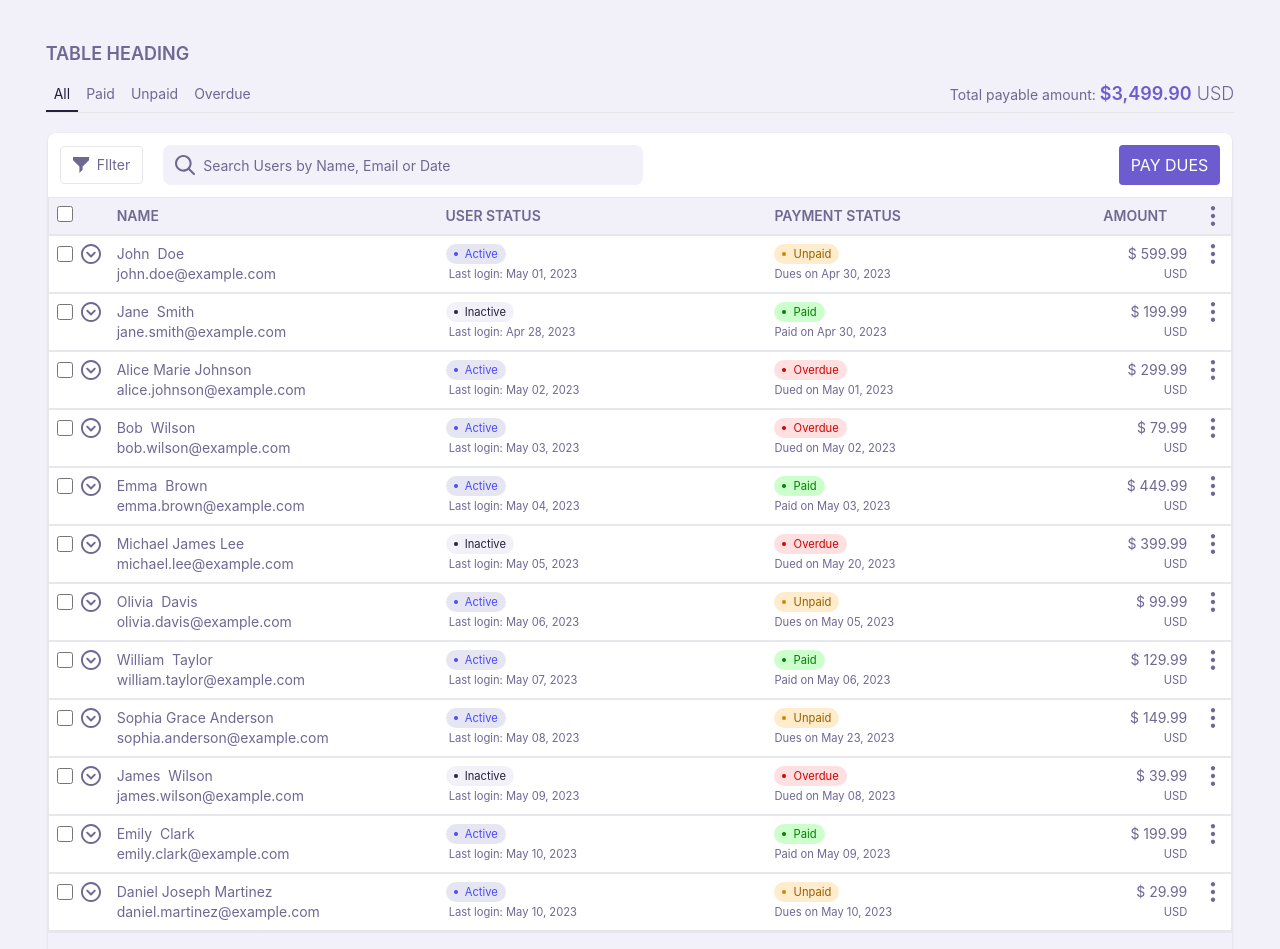
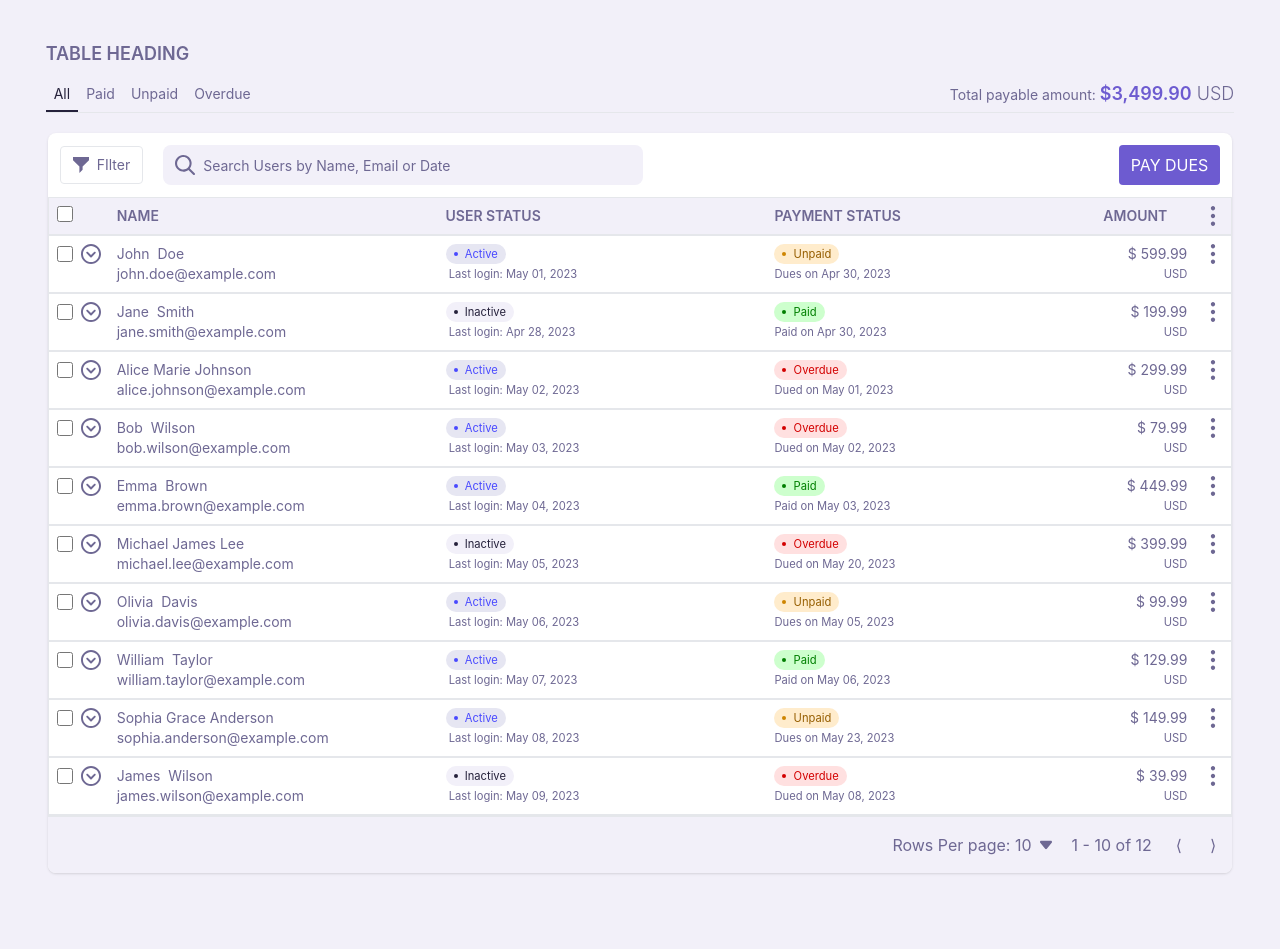
Before and after one commit to ccanokwuru/chisom-scelloo-test, a Vue app: page / in a window 1280 px wide. Shown: the top 949 px of the page. After the commit the page ends 913 px from the top, so only its background shows below. Built offline with nearby package versions, Linux system fonts and the light colour scheme.

Commit message:
fixed pagination

```diff
--- a/src/App.vue
+++ b/src/App.vue
@@ -24,7 +24,8 @@ const page = computed(() => route.value.query?.page?.toString())
 const table = ref<HTMLDivElement>()
 
 const active_tab = ref<string | undefined>(tab.value ?? tabs[0].name)
-const active_page = ref<string | number | undefined>(page.value ?? 1)
+const current_page = ref(Number(page.value ?? 1))
+const row_count = ref(10)
 const {
   filterUsers,
   filterUsersByStatus,
@@ -43,12 +44,13 @@ const all_users_selected = ref(false)
 const changeTab = (t?: string) => {
   const f = t as UserInventory['paymentStatus'] | 'all' | undefined
   active_tab.value = f
-  router.push({ ...route.value, query: { ...route.value.query, tab: t } })
+  router.push({ ...route.value, query: { ...route.value.query, tab: t, page: undefined } })
+  current_page.value = 1
   filterUsers(f)
   reset()
 }
-const changepage = (p?: string | number) => {
-  active_page.value = p
+const changePage = (p?: number) => {
+  current_page.value = p ?? 1
   router.push({ ...route.value, query: { ...route.value.query, page: p } })
   reset()
 }
@@ -165,6 +167,7 @@ watch(search, (current, old) => {
         />
         <UserRow
           v-for="(user, idx) in users"
+          v-show="idx + 1 <= row_count * current_page && idx + 1 > row_count * (current_page - 1)"
           :key="user.userId"
           :selected="selected_users.includes(user.userId)"
           @select="selectUser"
@@ -173,7 +176,13 @@ watch(search, (current, old) => {
         />
       </div>
       <div class="p-3 bg-neutral">
-        <Pagination :totalIitems="127" />
+        <Pagination
+          :totalIitems="users.length"
+          :current-page="Number(current_page)"
+          :per-page="row_count"
+          @change-page="changePage"
+          @change-count="(e) => (row_count = e)"
+        />
       </div>
     </main>
     <footer></footer>
--- a/src/components/Pagination.vue
+++ b/src/components/Pagination.vue
@@ -45,8 +45,28 @@ const lastPage = props.currentPage * props.perPage >= props.totalIitems
       </div>
     </UiDropdown>
 
-    {{ (currentPage - 1) * perPage + 1 }} - {{ !lastPage ? currentPage * perPage : totalIitems }} of
-    {{ totalIitems }}
+    <div>
+      {{ (currentPage - 1) * perPage + 1 }} -
+      {{ !lastPage ? currentPage * perPage : totalIitems }} of
+      {{ totalIitems }}
+    </div>
+
+    <div class="flex gap-5 items center justify">
+      <button
+        type="button"
+        class="p-1 rounded ouline none border-none"
+        @click="emits('changePage', currentPage > 1 ? currentPage - 1 : 1)"
+      >
+        &lang;
+      </button>
+      <button
+        type="button"
+        class="p-1 rounded ouline none border-none"
+        @click="emits('changePage', !lastPage ? currentPage + 1 : currentPage)"
+      >
+        &rang;
+      </button>
+    </div>
   </div>
 </template>
 
--- a/src/components/SubUserRow.vue
+++ b/src/components/SubUserRow.vue
@@ -29,6 +29,10 @@ const props = defineProps<{ activities: UserActivity[] }>()
         <div>{{ type }}</div>
         <div>{{ description }}</div>
       </div>
+
+      <div class="data">
+        <div class="col-span-3 p-5 uppercase">No Record Found</div>
+      </div>
     </div>
   </div>
 </template>
--- a/src/stores/useDataStore.ts
+++ b/src/stores/useDataStore.ts
@@ -11,6 +11,7 @@ export const useUserDataStore = defineStore('data', () => {
     payment?: UserInventory['paymentStatus'] | 'all'
     status?: User['userInfo']['status'] | 'all'
   }>({})
+
   const filterUsers = (status?: UserInventory['paymentStatus'] | 'all') => {
     filter.value.payment = status
     users.value =
@@ -20,6 +21,7 @@ export const useUserDataStore = defineStore('data', () => {
           )
         : (all_users.value as User[])
   }
+
   const filterUsersByStatus = (status?: User['userInfo']['status'] | 'all') => {
     filter.value.status = status
     users.value =
@@ -117,7 +119,7 @@ export const useUserDataStore = defineStore('data', () => {
     users.value.find(({ userId }) => userId === id.toString()) as User | undefined
 
   const makePaid = (id: string | number) => {
-    users.value = users.value.map((user) => {
+    all_users.value = all_users.value.map((user) => {
       const { inventory, userId } = user
       if (id !== userId) return user
       return {
@@ -125,6 +127,7 @@ export const useUserDataStore = defineStore('data', () => {
         inventory: inventory.map((e) => ({ ...e, paymentStatus: 'paid' }))
       }
     })
+    filterUsers(filter.value.payment)
   }
 
   const deleteUser = (id: string) => {
```
